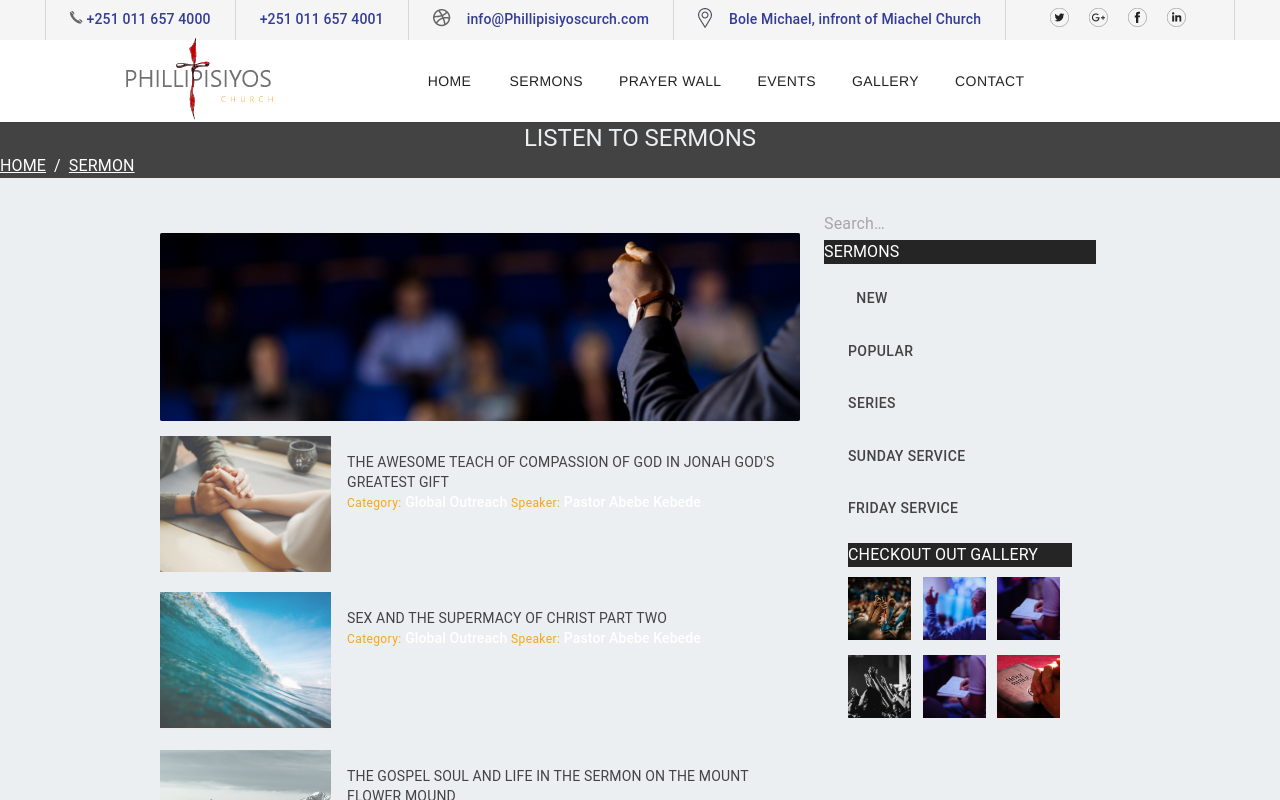
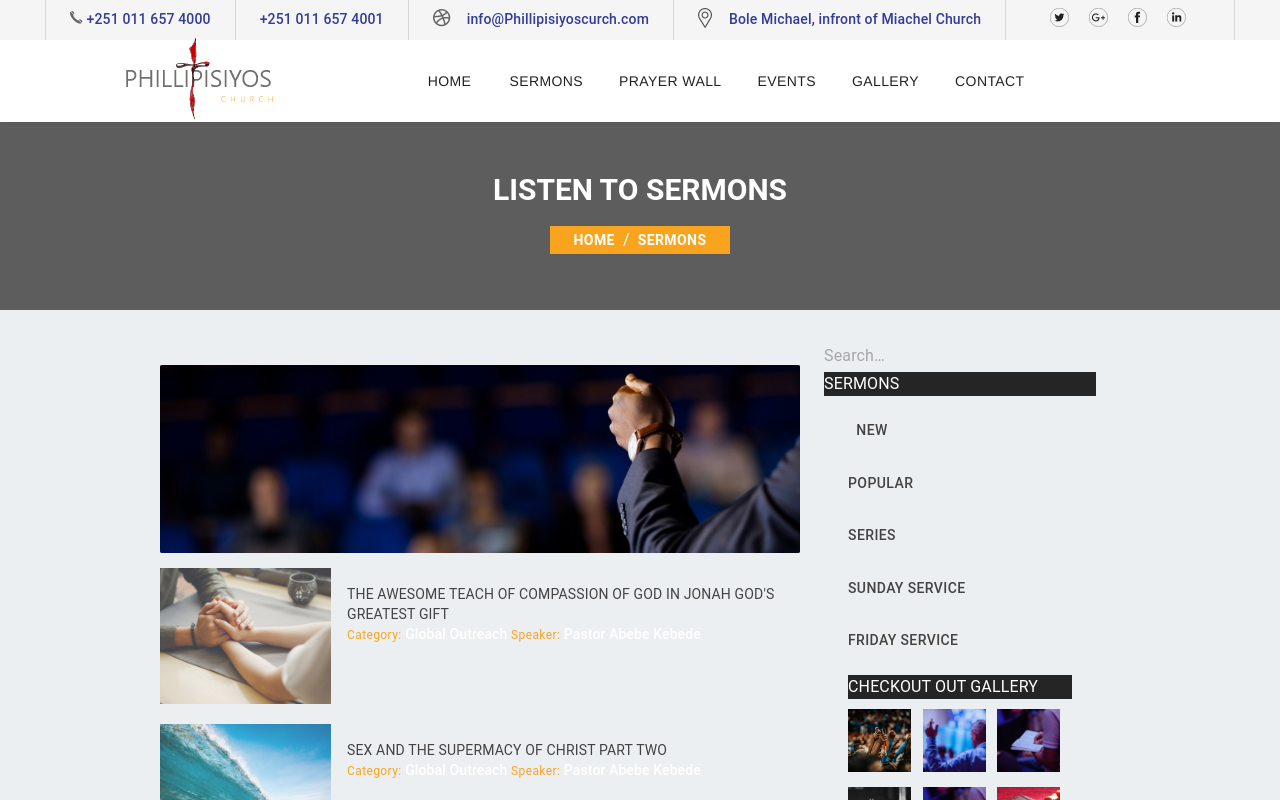
Before and after one commit to Alazar-dev/Filadelfia-web, a React (Create React App) app: page /sermons in a window 1280 px wide. Shown: the top 800 px of the page. Built offline with nearby package versions, Linux system fonts and the light colour scheme.

Commit message:
📦 NEW: add breadcrumb to all page

```diff
--- a/src/pages/contact/Contact.js
+++ b/src/pages/contact/Contact.js
@@ -1,7 +1,11 @@
+import BreadcumbHero from "../../components/breadcrumbs/BreadcrumbsHero";
+
 const Contact = () => {
-    return (
-        <div>Contact Page</div>
-     );
-}
+  return (
+    <div>
+      <BreadcumbHero title="Gallery" />
+    </div>
+  );
+};
 
 export default Contact;
--- a/src/pages/events/Events.js
+++ b/src/pages/events/Events.js
@@ -1,7 +1,11 @@
+import BreadcumbHero from "../../components/breadcrumbs/BreadcrumbsHero";
+
 const Events = () => {
-    return (
-        <div>Events Page</div>
-     );
-}
+  return (
+    <div>
+      <BreadcumbHero title="Gallery" />
+    </div>
+  );
+};
 
 export default Events;
--- a/src/pages/gallery/Gallery.js
+++ b/src/pages/gallery/Gallery.js
@@ -1,7 +1,11 @@
+import BreadcumbHero from "../../components/breadcrumbs/BreadcrumbsHero";
+
 const Gallery = () => {
-    return (
-        <div>Gallery Page</div>
-     );
-}
+  return (
+    <div>
+      <BreadcumbHero title="Gallery" />
+    </div>
+  );
+};
 
 export default Gallery;
--- a/src/pages/prayerwall/PrayerWall.js
+++ b/src/pages/prayerwall/PrayerWall.js
@@ -1,7 +1,11 @@
+import BreadcumbHero from "../../components/breadcrumbs/BreadcrumbsHero";
+
 const PrayerWall = () => {
-    return (
-        <div>PrayerWall Page</div>
-    );
-}
+  return (
+    <div>
+      <BreadcumbHero title="Prayer Wall" />
+    </div>
+  );
+};
 
 export default PrayerWall;
--- a/src/pages/sermons/Sermons.js
+++ b/src/pages/sermons/Sermons.js
@@ -22,6 +22,7 @@ import ImgGospel from "../../assets/Sermons/placeholder3.png";
 import ImgChurch from "../../assets/Sermons/placeholder4.png";
 
 import headerImg from "../../assets/Sermons/Sermon.jpg";
+import BreadcumbHero from "../../components/breadcrumbs/BreadcrumbsHero";
 const useStyles = makeStyles((theme) => ({
   headerImg: {
     width: "100%",
@@ -34,27 +35,15 @@ const useStyles = makeStyles((theme) => ({
     padding: "10px 0",
   },
   breadcrubsLink: {
-      color: "white"
-  }
+    color: "white",
+  },
 }));
 
 const SermonsPage = () => {
   const classes = useStyles();
   return (
     <>
-      <Box bgcolor="secondary.dark" color="primary.light">
-        <Typography align="center" variant="h5">
-          LISTEN TO SERMONS
-        </Typography>
-        <Breadcrumbs >
-          <Link className={classes.breadcrubsLink} to="/" color="primary">
-            HOME
-          </Link>
-          <Link className={classes.breadcrubsLink} to="/sermons">
-            SERMON
-          </Link>
-        </Breadcrumbs>
-      </Box>
+      <BreadcumbHero title="LISTEN TO SERMONS" />
       <Grid justify="center" container>
         <Grid item sm={6} md={9} lg={6}>
           <img className={classes.headerImg} src={headerImg} alt="" />
```
